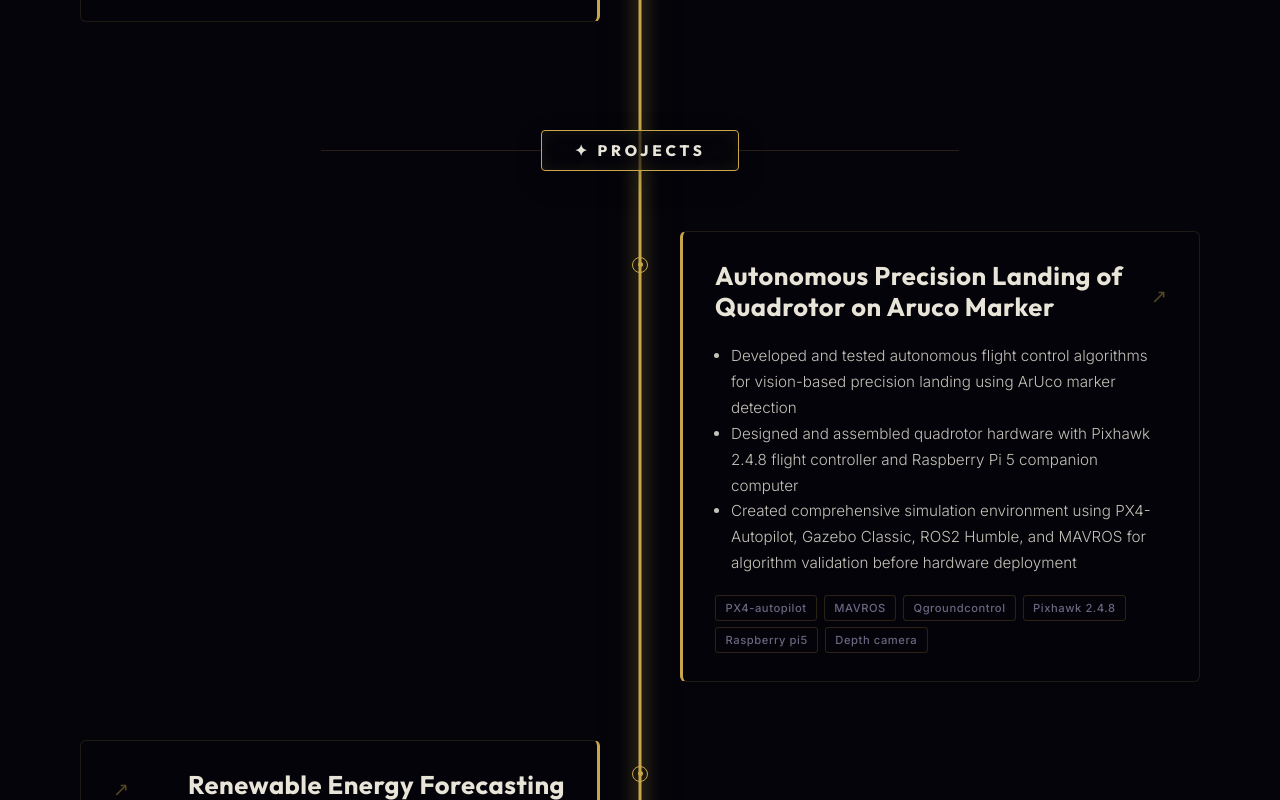
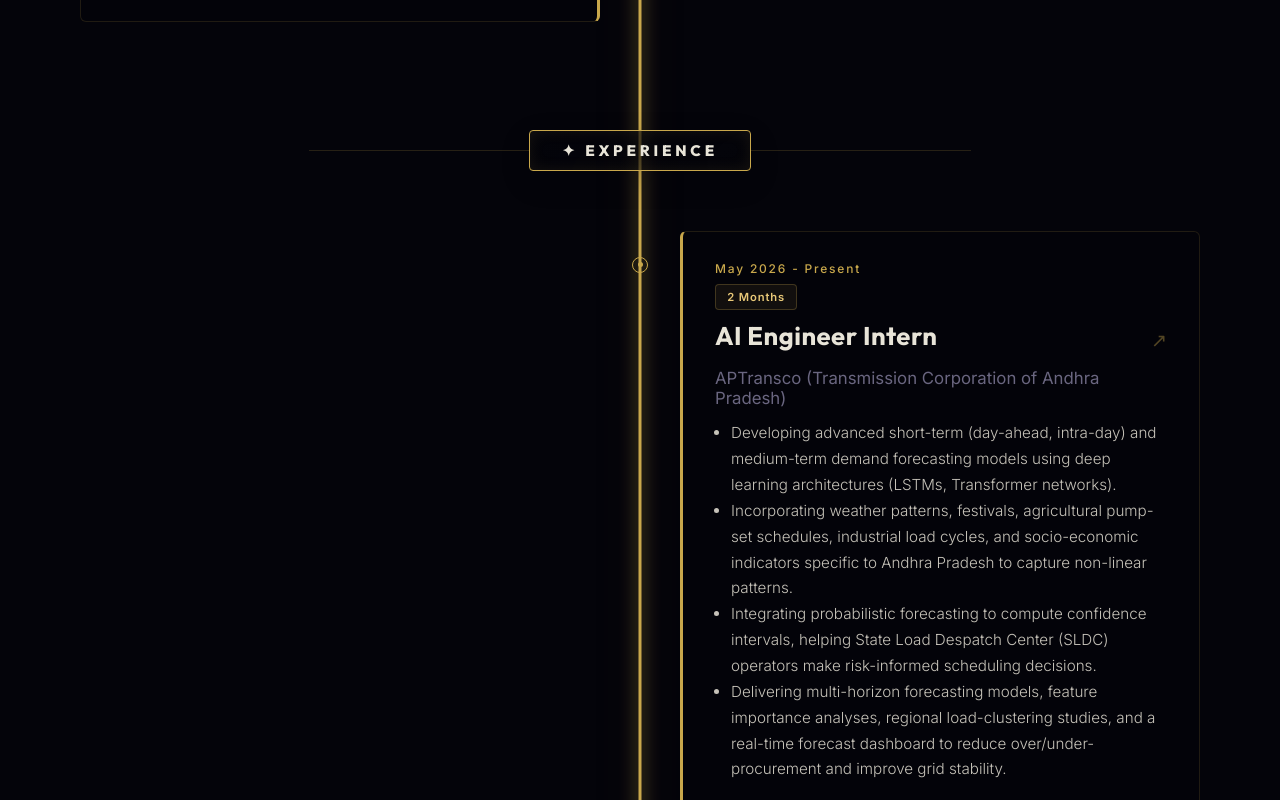
Before and after one commit to harshita-sl/portfolio, a React (Vite) app: page / in a window 1280 px wide. Shown: the part 2040-2840 px from the top of the page. Built offline with nearby package versions, Linux system fonts and the light colour scheme.

Commit message:
Updated portfolio

```diff
--- a/src/App.jsx
+++ b/src/App.jsx
@@ -95,6 +95,7 @@ function App() {
       <About data={resumeData.header} />
       <Timeline
         education={resumeData.education}
+        experience={resumeData.experience}
         projects={resumeData.projects}
         achievements={resumeData.achievements}
         simulations={resumeData.simulations}
--- a/src/components/Timeline.jsx
+++ b/src/components/Timeline.jsx
@@ -188,7 +188,7 @@ const TimelineNode = ({ item, isLeft }) => {
   );
 };
 
-const Timeline = ({ education, projects, achievements, simulations }) => {
+const Timeline = ({ education, experience, projects, achievements, simulations }) => {
   let isLeft = true;
   const tlRef = useRef(null);
   const glowRef = useRef(null);
@@ -224,6 +224,7 @@ const Timeline = ({ education, projects, achievements, simulations }) => {
       <div className="spine"></div>
       <div className="spine-glow" ref={glowRef}></div>
       {renderList('Education', education || [])}
+      {renderList('Experience', experience || [])}
       {renderList('Projects', projects || [])}
       {renderList('Achievements', achievements || [])}
       {renderList('Simulations', simulations || [])}
--- a/src/data/resumeData.js
+++ b/src/data/resumeData.js
@@ -28,6 +28,22 @@ export const resumeData = {
       degree: "BTech, Mechanical Engineering",
       institution: "IIT Bhilai",
       score: "Best SG: 8.6 | CGPA: 8.39"
+    }
+  ],
+  experience: [
+    {
+      period: "May 2026 - Present",
+      title: "AI Engineer Intern",
+      institution: "APTransco (Transmission Corporation of Andhra Pradesh)",
+      badge: "2 Months",
+      link: { text: "Project Repo", url: "https://github.com/harshita-sl/Demand-Forecasting" },
+      bullets: [
+        "Developing advanced short-term (day-ahead, intra-day) and medium-term demand forecasting models using deep learning architectures (LSTMs, Transformer networks).",
+        "Incorporating weather patterns, festivals, agricultural pump-set schedules, industrial load cycles, and socio-economic indicators specific to Andhra Pradesh to capture non-linear patterns.",
+        "Integrating probabilistic forecasting to compute confidence intervals, helping State Load Despatch Center (SLDC) operators make risk-informed scheduling decisions.",
+        "Delivering multi-horizon forecasting models, feature importance analyses, regional load-clustering studies, and a real-time forecast dashboard to reduce over/under-procurement and improve grid stability."
+      ],
+      techStack: ["Deep Learning", "LSTMs", "Transformers", "Time Series Forecasting", "Python", "Pandas", "scikit-learn"]
     }
   ],
   projects: [
@@ -84,6 +100,11 @@ export const resumeData = {
       title: "Core Member - Blockchain Society (BIB)",
       link: { text: "IIT Bhilai", url: "#" },
       description: "Core member of Blockchain at IIT Bhilai technical society. Organized workshops and hackathons."
+    },
+    {
+      title: "Maintainer - OpenLake",
+      link: { text: "IIT Bhilai", url: "https://github.com/OpenLake" },
+      description: "Maintainer of the student-led open-source development club at IIT Bhilai. Mentored juniors, managed university-wide projects, and promoted open-source culture on campus."
     }
   ],
   simulations: [
```
